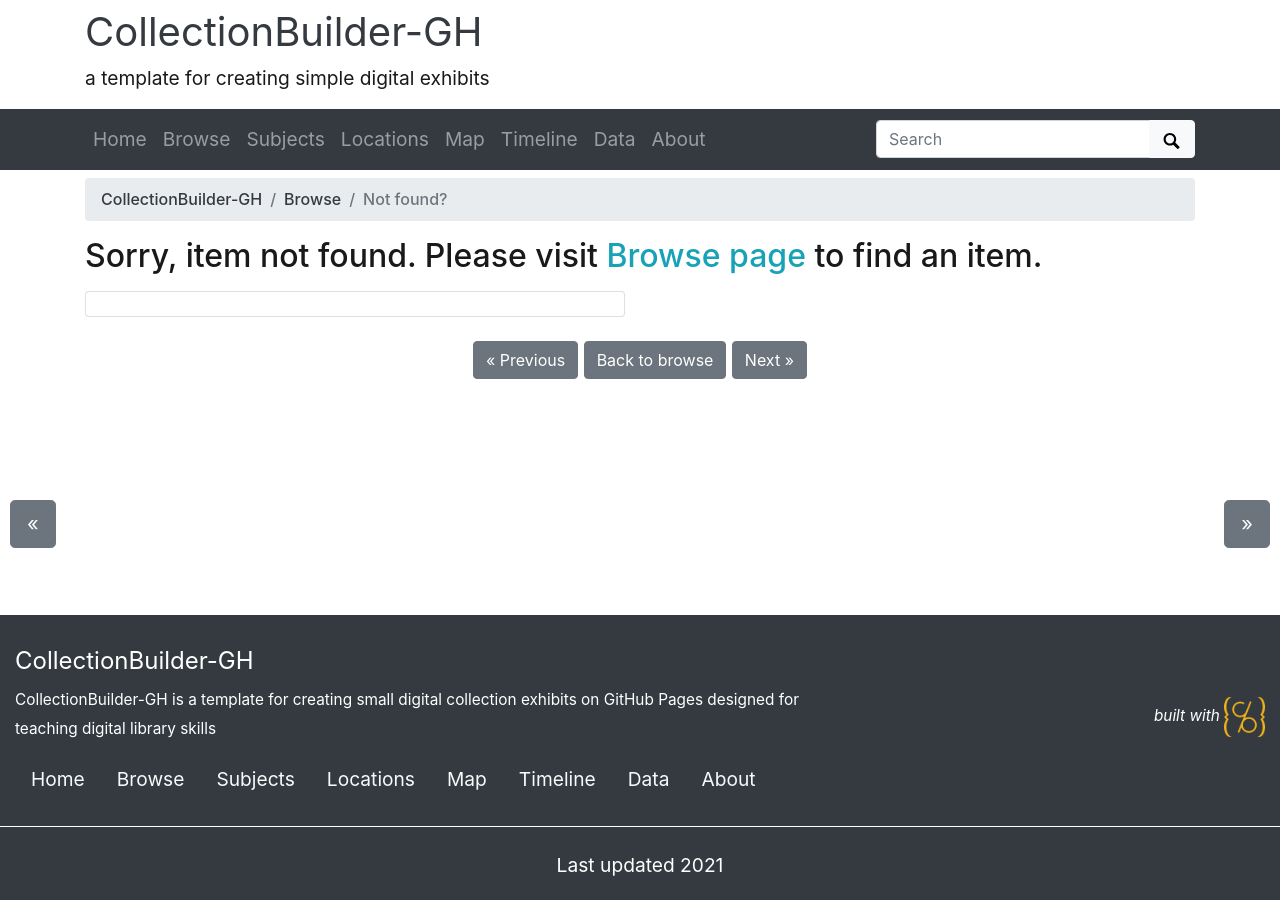
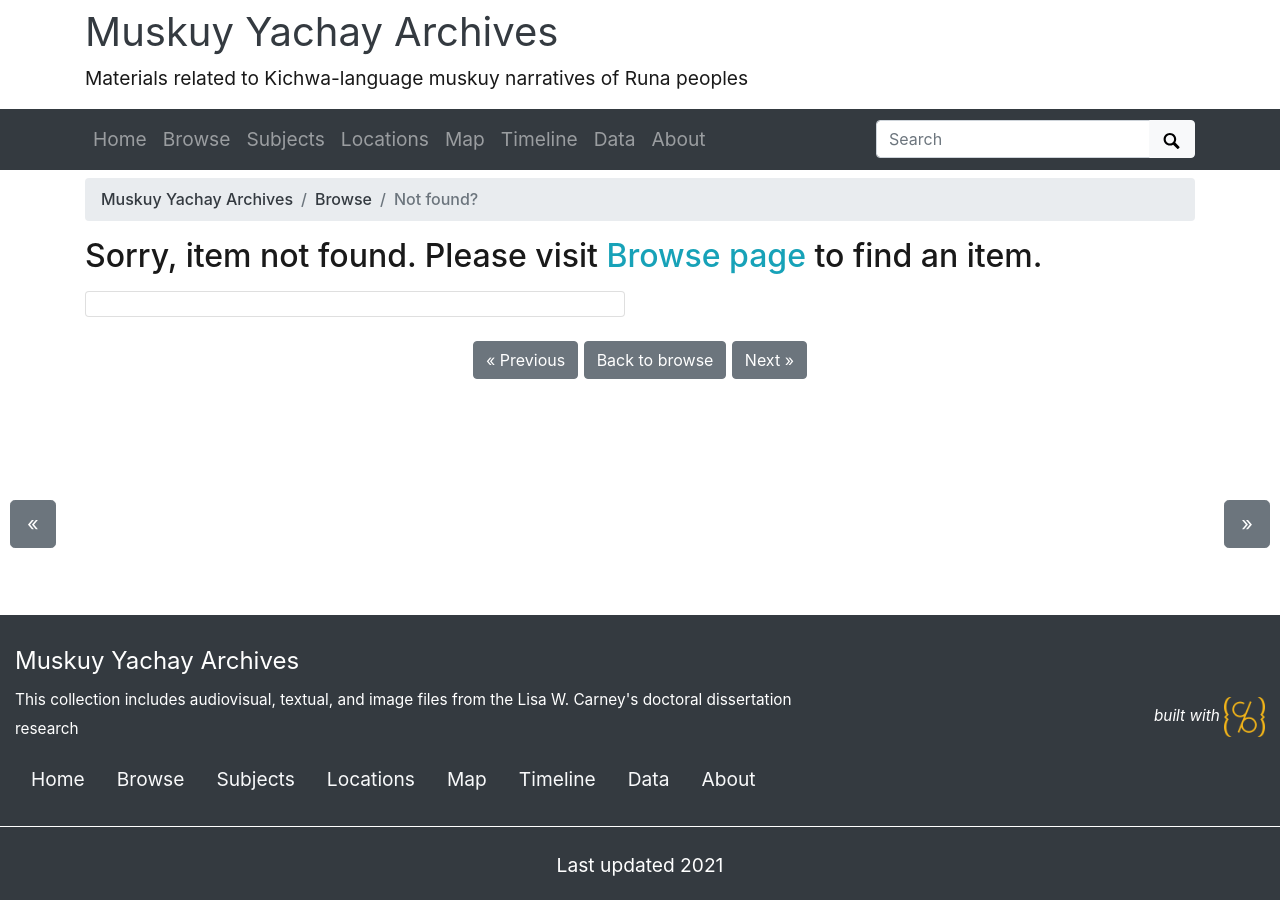
Before and after one commit to LWCarney/muskuyarchive, a Jekyll site: the page built from pages/item.md, in a window 1280 px wide. Built offline with Jekyll 4.4.1, drawn with Linux system fonts in a browser that asks for light colours.

Commit message:
Updated title and description

```diff
--- a/_config.yml
+++ b/_config.yml
@@ -20,14 +20,14 @@
 # SITE SETTINGS
 #
 # title of site appears in banner
-title: CollectionBuilder-GH
+title: Muskuy Yachay Archives
 # tagline, a short phrase that will appear throughout the site in the top banner
-tagline: a template for creating simple digital exhibits
+tagline: Materials related to Kichwa-language muskuy narratives of Runa peoples
 # description appears in meta tags and other locations
 # this description might appear in search result lists, keep around 160 characters max
-description: "CollectionBuilder-GH is a template for creating small digital collection exhibits on GitHub Pages designed for teaching digital library skills"
+description: "This collection includes audiovisual, textual, and image files from the Lisa W. Carney's doctoral dissertation research"
 # creator of the digital collection, to appear in meta tags; we typically use our GitHub usernames but feel free to just use your name
-author: CollectionBuilder
+author: Lisa W. Carney, Ph.D.
 
 ##########
 # COLLECTION SETTINGS
@@ -50,7 +50,7 @@
 # ROBOTS EXCLUDE
 #
 # set noindex to true if you do NOT want Google to index your site
-# noindex: true
+noindex: true
 
 ##########
 # BUILD SETTINGS
```
